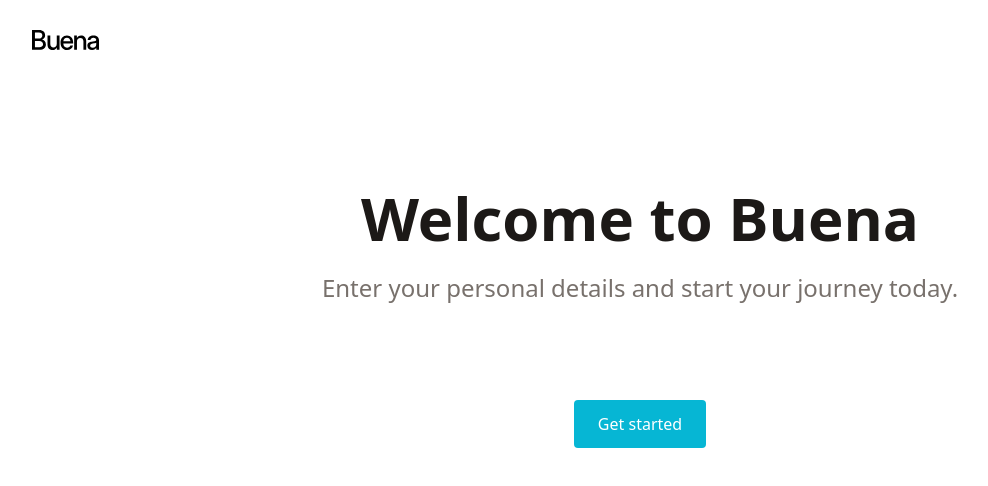
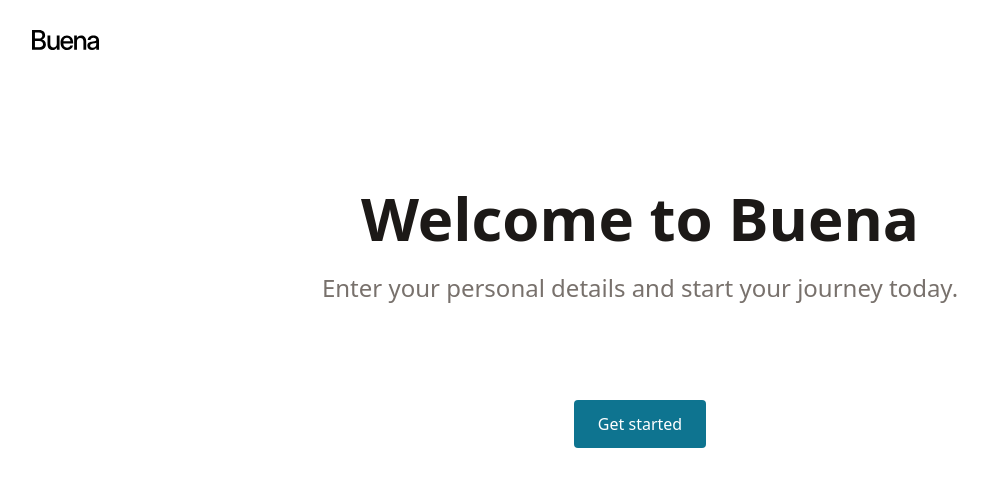
Before and after one commit to ikorotkaya/buena-onboarding, a React (Vite) app: page / in a window 1280 px wide. Shown: the top 486 px of the page, without its empty margins (0-988 px from the left). Built offline with nearby package versions, Linux system fonts and the light colour scheme.

Commit message:
Improve a11y by adding contrast colors

```diff
--- a/src/components/Sidebar.tsx
+++ b/src/components/Sidebar.tsx
@@ -47,9 +47,9 @@ export default function Sidebar() {
                       aria-hidden="true"
                     >
                       <span className="absolute h-4 w-4 rounded-full bg-cyan-300/50" />
-                      <span className="relative block h-2 w-2 rounded-full bg-cyan-600" />
+                      <span className="relative block h-2 w-2 rounded-full bg-cyan-700" />
                     </span>
-                    <span className="ml-3 text-sm font-medium text-cyan-600">
+                    <span className="ml-3 text-sm font-medium text-cyan-700">
                       {step.name}
                     </span>
                   </Link>
@@ -64,14 +64,14 @@ export default function Sidebar() {
                     <span className="flex items-start">
                       <span className="relative flex h-5 w-5 flex-shrink-0 items-center justify-center">
                         <CheckCircleIcon
-                          className={`h-full w-full text-cyan-600`}
+                          className={`h-full w-full text-cyan-700`}
                           aria-hidden="true"
                         />
                       </span>
                       <span
                         className={`ml-3 text-sm font-medium ${
                           isStepCurrent(index)
-                            ? "text-cyan-600"
+                            ? "text-cyan-700"
                             : "text-gray-500"
                         }`}
                       >
--- a/src/components/TextInput.tsx
+++ b/src/components/TextInput.tsx
@@ -22,7 +22,7 @@ export default function TextInput({
       placeholder={placeholder}
       className="block w-full rounded-md border-0 px-4 py-1.5 text-stone-900
         shadow-sm ring-1 ring-inset ring-gray-300 placeholder:text-gray-400
-        focus:ring-2 focus:ring-inset focus:ring-cyan-500 sm:text-sm sm:leading-6"
+        focus:ring-2 focus:ring-inset focus:ring-cyan-700 sm:text-sm sm:leading-6"
       onChange={handleChange}
     />
   );
--- a/src/components/buttons/AnimatedPrimaryButton.tsx
+++ b/src/components/buttons/AnimatedPrimaryButton.tsx
@@ -22,9 +22,11 @@ export default function AnimatedPrimaryButton({
         data-testid={testId}
         className={`relative w-full inline-flex items-center justify-center
           px-6 py-3 overflow-hidden font-medium transition duration-300 ease-out
-          bg-cyan-500 rounded text-white group ${className}
+          bg-cyan-700 rounded text-white group ${className}
           ${
-            disabled ? "bg-neutral-400 pointer-events-none" : "cursor-pointer"
+            disabled
+              ? "bg-neutral-400 text-white pointer-events-none"
+              : "cursor-pointer"
           }`}
       >
         <span
--- a/src/pages/NoMatch.tsx
+++ b/src/pages/NoMatch.tsx
@@ -4,7 +4,7 @@ import Headline from "../components/headlines/Headline";
 export default function NoMatch() {
   return (
     <main className="flex flex-col justify-center mt-24">
-      <div className="flex justify-center font-semibold text-cyan-500 mb-6 text-4xl">
+      <div className="flex justify-center font-semibold text-cyan-700 mb-6 text-4xl">
         404
       </div>
 
--- a/src/pages/onboarding/Income.tsx
+++ b/src/pages/onboarding/Income.tsx
@@ -41,7 +41,7 @@ export default function Income() {
                 value={range.value}
                 checked={income === range.value}
                 onChange={handleIncomeChange}
-                className="h-4 w-4 mr-2 checked:bg-cyan-500 checked:focus:bg-cyan-500 focus:ring-cyan-500 cursor-pointer"
+                className="h-4 w-4 mr-2 checked:bg-cyan-700 checked:focus:bg-cyan-700 focus:ring-cyan-700 cursor-pointer"
               />
 
               {range.label}
```
